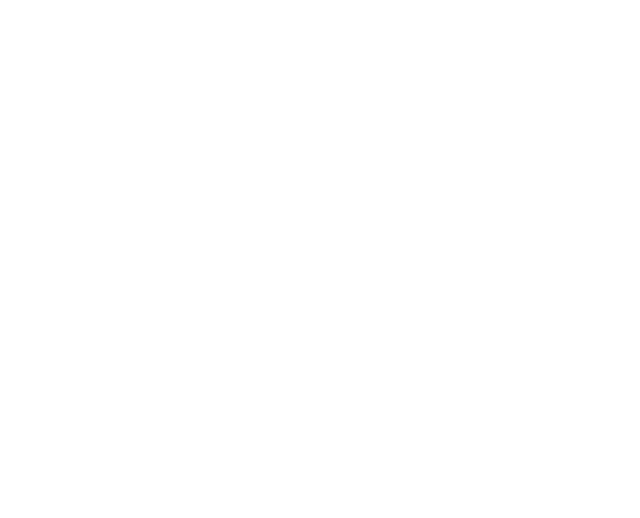
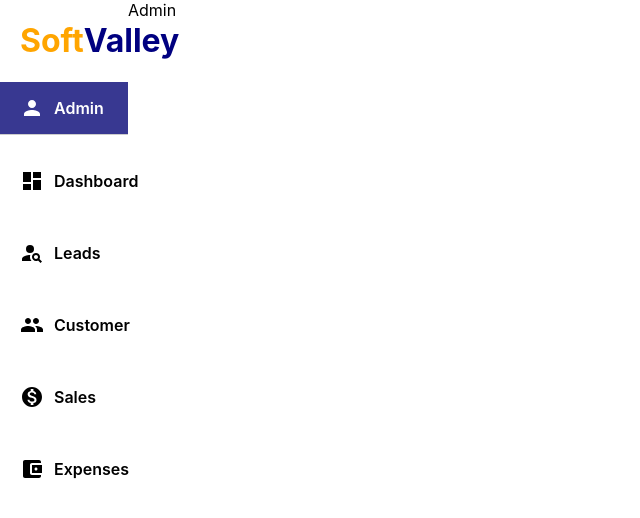
Before and after one commit to mabuhanifa/soft-valley-crm, a React (Create React App) app: page /admin in a window 1280 px wide. Before the commit this address had no page. Shown: the top 518 px of the page, without its empty margins (0-640 px from the left). Built offline with nearby package versions, Linux system fonts and the light colour scheme.

Commit message:
admin route

```diff
--- a/src/App.js
+++ b/src/App.js
@@ -1,5 +1,6 @@
 import { Route, Routes } from "react-router-dom";
 import "./App.css";
+import Admin from "./components/Admin";
 import Home from "./components/Home";
 import Leads from "./components/Leads";
 
@@ -9,6 +10,7 @@
       <Route path="/" element={<Home />} />
       <Route path="/dashboard" element={<Home />} />
       <Route path="/leads" element={<Leads />} />
+      <Route path="/admin" element={<Admin />} />
     </Routes>
   );
 }
--- /dev/null
+++ b/src/components/Admin.js
@@ -0,0 +1,13 @@
+import React from 'react'
+import SideBar from './SideBar'
+
+export default function Admin() {
+  return (
+    <div className="home">
+      <div className="side">
+        <SideBar />
+      </div>
+      <div>Admin</div>
+    </div>
+  )
+}
--- a/src/components/SideBar.js
+++ b/src/components/SideBar.js
@@ -16,7 +16,7 @@
           </h1>
         </div>
         <div className="links">
-          <NavLink>
+          <NavLink className={({isActive})=>(isActive ? "active-link" : "link" )} to="/admin">
             <div className="icons admin">
               <PersonIcon />
               <p>Admin</p>
```
Also changed, not shown: src/components/Customer.js (added, +7 -0 lines), src/components/Expenses.js (added, +7 -0 lines), src/components/Sales.js (added, +7 -0 lines).
